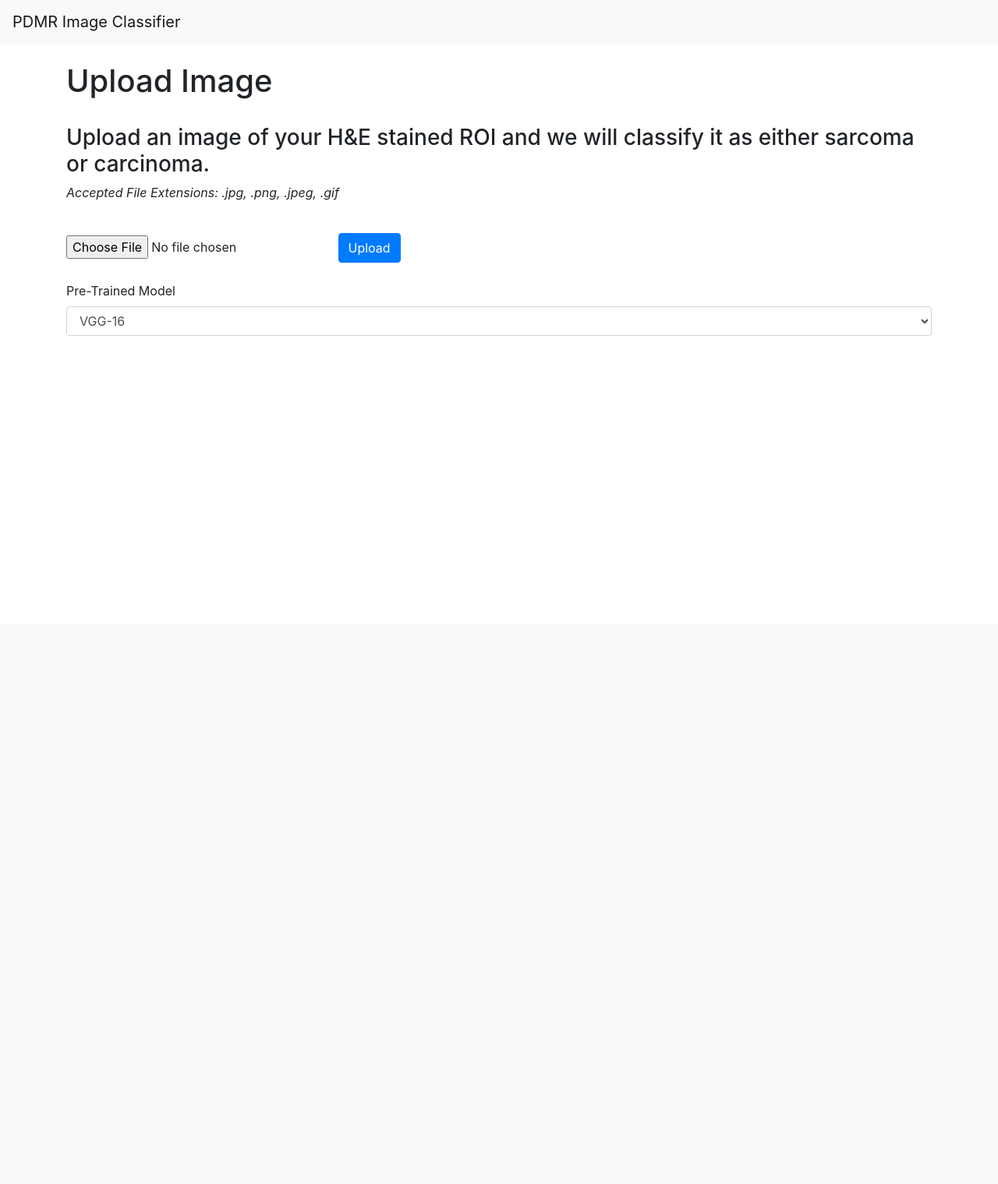
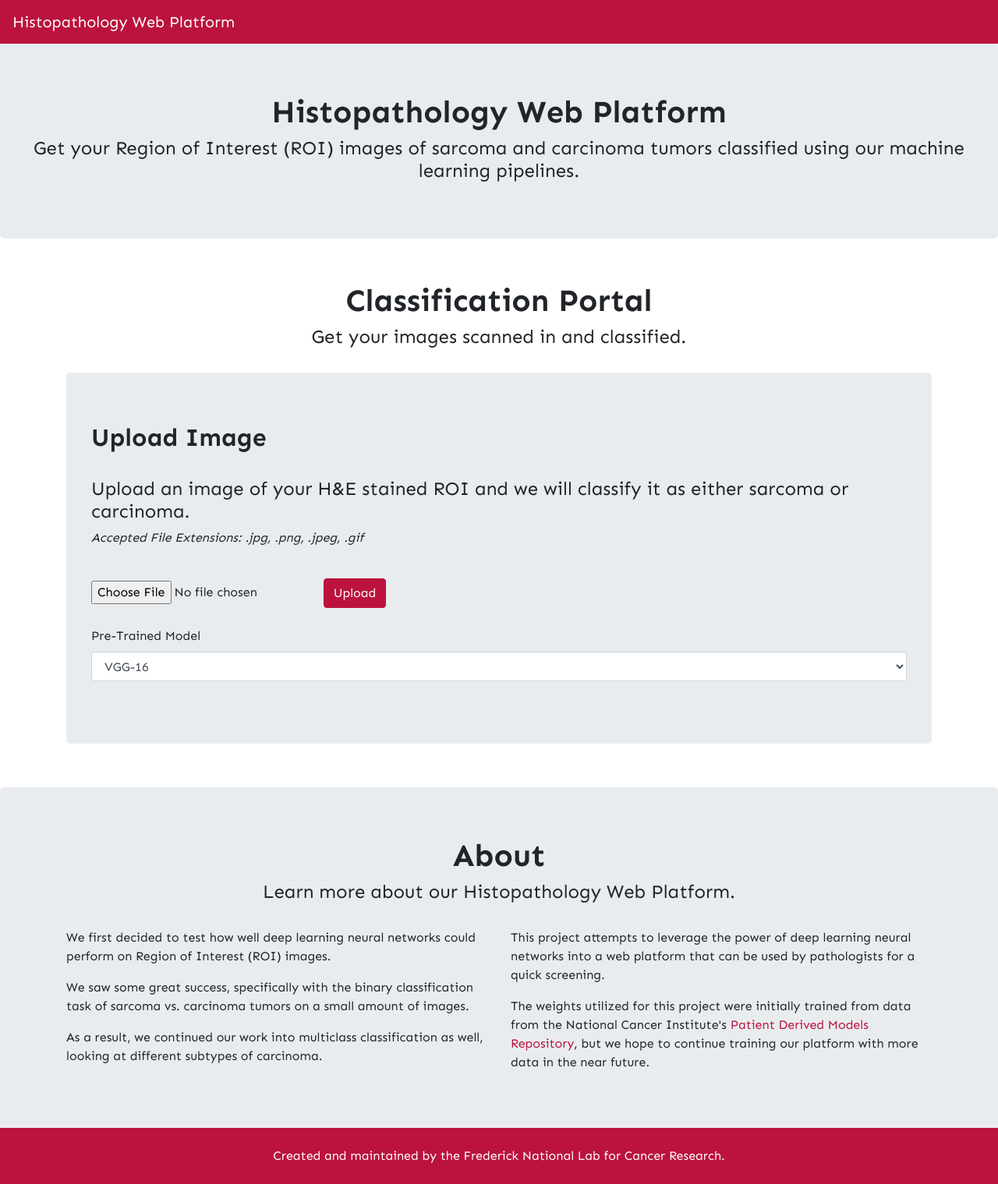
Before and after one commit to cpondoc/histoml, a Flask app: page / in a window 1280 px wide. Shown: the whole page at 78% size. Before the commit the page ends 431 px from the top, so only its background shows below. Run offline with Flask 2, Linux system fonts and the light colour scheme; some libraries are stand-ins or nearby versions.

Commit message:
Update index.html

```diff
--- a/templates/index.html
+++ b/templates/index.html
@@ -8,25 +8,67 @@
     <!-- Bootstrap CSS -->
     <link rel="stylesheet" href="https://stackpath.bootstrapcdn.com/bootstrap/4.3.1/css/bootstrap.min.css" integrity="sha384-ggOyR0iXCbMQv3Xipma34MD+dH/1fQ784/j6cY/iJTQUOhcWr7x9JvoRxT2MZw1T" crossorigin="anonymous">
 
-    <title>Home | PDMR Image Classifier</title>
+    <!-- Google Fonts-->
+    <link href="https://fonts.googleapis.com/css?family=Sen:400,700,800&display=swap" rel="stylesheet">
+
+    <!-- Title of Web Page -->
+    <title>Home | Histopathology Web Platform</title>
+
+    <!-- Favicon -->
+    <link rel="icon" type="image/png" href="http://127.0.0.1:5000/assets/favicon.png">
+
+    <style>
+      body {
+        font-family: 'Sen', sans-serif;
+      }
+      .navbar, footer, #upload {
+        background-color: #BB133D !important;
+      }
+      #upload {
+        border-color: #BB133D !important;
+      }
+      #PDMRLink {
+        color: #BB133D !important;
+      }
+      .navbar-brand, span {
+        color: white !important;
+      }
+      #frontHead, .title, footer {
+        text-align: center;
+      }
+      footer {
+        margin-top: -40px !important;
+      }
+      .col-sm {
+        text-align: left !important;
+      }
+    </style>
   </head>
   <body>
     <nav class="navbar navbar-expand-lg navbar-light bg-light">
-        <a class="navbar-brand" href="#">PDMR Image Classifier</a>
+        <a class="navbar-brand" href="http://127.0.0.1:5000/">Histopathology Web Platform</a>
         <button class="navbar-toggler" type="button" data-toggle="collapse" data-target="#navbarSupportedContent" aria-controls="navbarSupportedContent" aria-expanded="false" aria-label="Toggle navigation">
           <span class="navbar-toggler-icon"></span>
         </button>
       </nav>
+      <div class="jumbotron" id="frontHead">
+        <h1><b>Histopathology Web Platform</b></h1>
+      <h4>Get your Region of Interest (ROI) images of sarcoma and carcinoma tumors classified using our machine learning pipelines.</h4>
+      </div>
       <br />
       <div class="container">
-        <h1>Upload Image</h1>
+        <h1 class="title"><b>Classification Portal</b></h1>
+        <h4 class="title">Get your images scanned in and classified.</h4>
+        <br/>
+        <div class="jumbotron">
+          <h2><b>Upload Image</b></h2>
           <br />
-        <h3>Upload an image of your H&E stained ROI and we will classify it as either sarcoma or carcinoma.</h3>
+          <h4>Upload an image of your H&E stained ROI and we will classify it as either sarcoma or carcinoma.</h4>
           <p><em>Accepted File Extensions: .jpg, .png, .jpeg, .gif</em></p>
           <br />
           <form method=post enctype=multipart/form-data>
               <input type=file name=file>
-            <input class="btn btn-primary" type=submit value=Upload>
+              <input class="btn btn-primary" type=submit id="upload" value=Upload>
               <div class="form-group">
                 <br />
                 <label for="exampleFormControlSelect1">Pre-Trained Model</label>
@@ -39,9 +81,35 @@
                 </select>
               </div>
           </form>
+        </div>
         <br />
     </div>
-
+    <div class="jumbotron" id="frontHead">
+      <h1 class="title"><b>About</b></h1>
+      <h4 class="title">Learn more about our Histopathology Web Platform.</h4>
+      <br />
+      <div class="container">
+        <div class="row">
+          <div class="col-sm">
+            <p>We first decided to test how well deep learning neural networks could perform on Region of Interest (ROI) images.</p>
+            <p>We saw some great success, specifically with the binary classification task of sarcoma vs. carcinoma tumors on a small amount of images.</p>
+            <p>As a result, we continued our work into multiclass classification as well, looking at different subtypes of carcinoma.</p>
+          </div>
+          <div class="col-sm">
+            <p>This project attempts to leverage the power of deep learning neural networks into a web platform that can be used by pathologists for a quick screening.</p>
+            <p>The weights utilized for this project were initially trained from data from the National Cancer Institute's <a href="https://pdmr.cancer.gov/" id="PDMRLink">Patient Derived Models Repository</a>, but we hope to continue training our platform with more data in the near future.</p>
+          </div>
+        </div>
+      </div>
+    </div>
+    <footer class="footer">
+      <div class="container">
+        <br />
+        <span class="title">Created and maintained by the Frederick National Lab for Cancer Research.</span>
+        <br />
+        <br />
+      </div>
+    </footer>
     <!-- Optional JavaScript -->
     <!-- jQuery first, then Popper.js, then Bootstrap JS -->
     <script src="https://code.jquery.com/jquery-3.3.1.slim.min.js" integrity="sha384-q8i/X+965DzO0rT7abK41JStQIAqVgRVzpbzo5smXKp4YfRvH+8abtTE1Pi6jizo" crossorigin="anonymous"></script>
```
Lines whose indentation alone changed are shown as unchanged.
